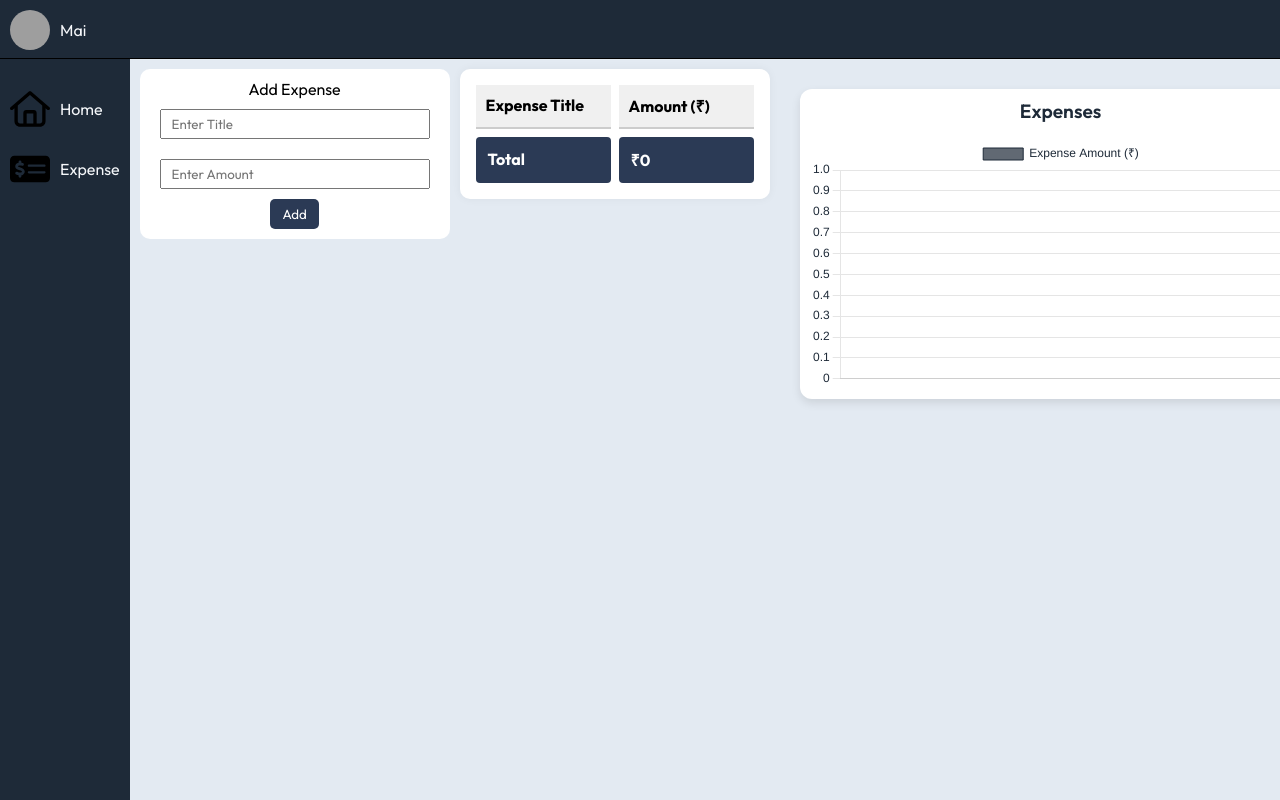
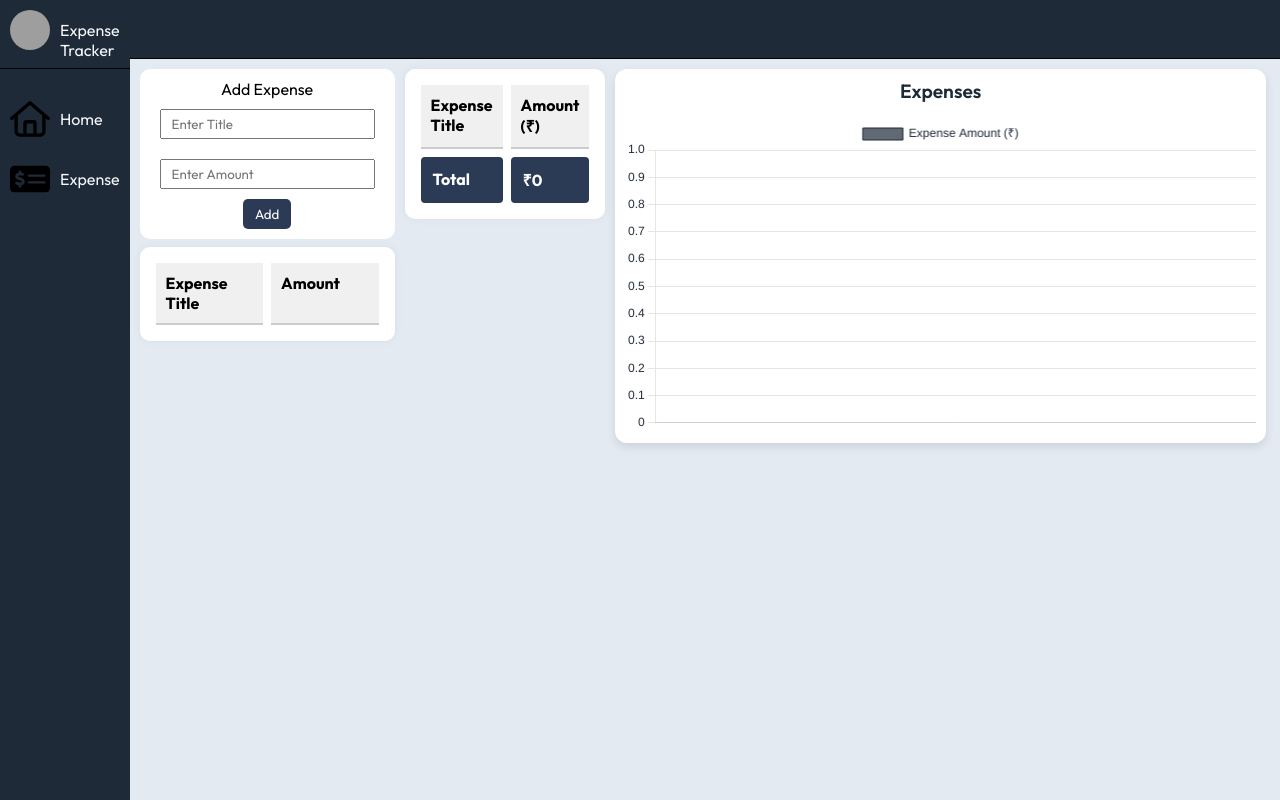
Before and after one commit to Ritesh-Kumar-Verma/Expense-Tracker, a React (Vite) app: page / in a window 1280 px wide. Built offline with nearby package versions, Linux system fonts and the light colour scheme; grey boxes are pictures that could not be loaded.

Commit message:
Fixed Graph Alignment and margin issue project complete

```diff
--- a/src/Components/ExpenseChart/ExpenseChart.css
+++ b/src/Components/ExpenseChart/ExpenseChart.css
@@ -4,9 +4,9 @@
   box-shadow: 0 4px 10px rgba(0, 0, 0, 0.1);
 
   padding: 10px;
-  width: 90%;
-
-
+  width: 100%;
+  min-width: 0;
+  box-sizing: border-box; /* include padding */
 }
 
 .chart-title {
--- a/src/Components/Home/Home.css
+++ b/src/Components/Home/Home.css
@@ -2,32 +2,45 @@
 }
 
 .main {
-  background-color:#e3eaf2;;
-  width: 100vw;
-  height: 100vh;
+  background-color: #e3eaf2;
+  flex: 1;
+  min-width: 0;
   padding: 10px;
-  display: grid;
-  grid-template-columns: 1fr 1fr 2fr;
+  display: flex;
+  flex-direction: row;
   gap: 10px;
+  max-width: 100vw;
 }
 
 .left {
   display: flex;
   flex-direction: column;
+  flex: 1;
   gap: 8px;
 }
+
+.mid {
+  flex: 1;
+}
 .right {
-  padding: 20px;
-  background-color:#e3eaf2;;
+  flex: 3;
+/*
   height: 100vh;
-  min-width: 400px;
-  max-width: 700px;
+  width: 100vw; */
+
+  margin-right: 145px;
+  background-color: #e3eaf2;
 }
 
 .header {
-  background-color:#e3eaf2;;
+  background-color: #e3eaf2;
   width: 100vw;
   height: 59px;
   border-bottom: solid;
   border-width: 1px;
 }
+/* @media (max-width: 600px) {
+  .right {
+    padding: 10px;
+  }
+} */
--- a/src/Components/Home/Home.jsx
+++ b/src/Components/Home/Home.jsx
@@ -3,6 +3,7 @@ import ExpenseCard from "../Cards/ExpenseCard/ExpenseCard";
 import ListOfExpense from "../Cards/ListOfExpense/ListOfExpense";
 import TimeCard from "../Cards/TimelyExpense/TimeCard";
 import ExpenseChart from "../ExpenseChart/ExpenseChart";
+import OverallExpense from "../OverallExpense/OverallExpense";
 
 const Home = ({expenseList,addExpense}) => {
 
@@ -15,12 +16,16 @@ const Home = ({expenseList,addExpense}) => {
         <div className="left">
 
         <ExpenseCard expenseList={expenseList} addExpense = {addExpense} />
+        <OverallExpense expenseList={expenseList}/>
         {/* <TimeCard /> */}
         </div>
         <div className="mid">
         <ListOfExpense expenseList={expenseList} />
         </div>
         <div className="right">
+
+
+
           <ExpenseChart expenses={expenseList} />
         </div>
 
--- /dev/null
+++ b/src/Components/OverallExpense/OverallExpense.css
@@ -0,0 +1,25 @@
+
+.expense-grid {
+  display: grid;
+  grid-template-columns: 1fr 1fr;
+  gap: 8px;
+  background-color: white;
+  padding: 16px;
+  border-radius: 10px;
+  /* max-width: 400px; */
+  height: fit-content;
+
+  box-shadow: 0 0 10px rgba(0,0,0,0.05);
+}
+
+.grid-header {
+  font-weight: bold;
+  background-color: #f0f0f0;
+  padding: 10px;
+  border-bottom: 2px solid #ccc;
+}
+
+.grid-cell {
+  padding: 10px;
+  border-bottom: 1px solid #eee;
+}
--- /dev/null
+++ b/src/Components/OverallExpense/OverallExpense.jsx
@@ -0,0 +1,35 @@
+import React from 'react'
+import './OverallExpense.css'
+const OverallExpense = ({expenseList}) => {
+
+  const groupExpense = expenseList.map((acc, currentExpense)=>{
+    if(acc[currentExpense.title]){
+      acc[currentExpense.title]+=currentExpense.amount;
+    }
+    else{
+      acc[currentExpense.title] = currentExpense.amount;
+    }
+    return acc;
+  },{});
+
+
+  return (
+    <div className='expense-grid'>
+        <div className="grid-header">Expense Title</div>
+        <div className="grid-header">Amount</div>
+
+        {
+          groupExpense.map((data,index)=>{return <React.Fragment  key="index">
+
+            <div grid-cell>{data.title}</div>
+            <div>{data.amount}</div>
+
+            </React.Fragment>
+          })
+        }
+
+    </div>
+  )
+}
+
+export default OverallExpense
--- a/src/Components/Sidebar/Sidebar.css
+++ b/src/Components/Sidebar/Sidebar.css
@@ -1,8 +1,8 @@
 .sidebar {
-  display: inline-flex;
+  display: flex;
   flex-direction: column;
   background-color: #1e2a38;
-  height: 100vh;
+  width: 220px;
 }
 
 .profile {
@@ -21,7 +21,7 @@
   margin: 10px 10px 0px 10px;
 }
 .profile p {
-  color: #f5f7fa; /* Light gray/white for contrast */
+  color: #f5f7fa;
 
   margin-top: 20px;
   padding-right: 10px;
@@ -32,7 +32,7 @@
   flex-direction: column;
 }
 .menu p {
-  color: #f5f7fa; /* Light gray/white for contrast */
+  color: #f5f7fa;
 
   margin-left: 15px;
 }
@@ -52,6 +52,6 @@
 }
 
 .menu-item:hover {
-  background-color: #2d3c50; /* Slightly lighter navy on hover */
+  background-color: #2d3c50;
   cursor: pointer;
 }
--- a/src/Components/Sidebar/Sidebar.jsx
+++ b/src/Components/Sidebar/Sidebar.jsx
@@ -7,7 +7,7 @@ const Sidebar = ({tab,openTab}) => {
       <div className="sidebar">
         <div className="profile">
           <img src={assets.boy} alt="" />
-          <p>Mai</p>
+          <p>Expense Tracker</p>
         </div>
 
         <div className="menu">
@@ -20,13 +20,6 @@ const Sidebar = ({tab,openTab}) => {
             <p>Expense</p>
           </div>
         </div>
-
-
-
-
-
-
-
       </div>
     </>
   );
--- a/src/index.css
+++ b/src/index.css
@@ -10,7 +10,13 @@
 
 #root{
   display: flex;
-  height: 100vh;
-  width: 100vw;
-  overflow: hidden;
+  min-height: 100vh;
+  align-items: stretch;
+  overflow-x: hidden;
+
 }
+
+body{
+  background-color:#e3eaf2;
+  /* height: 100vh; */
+}
```
